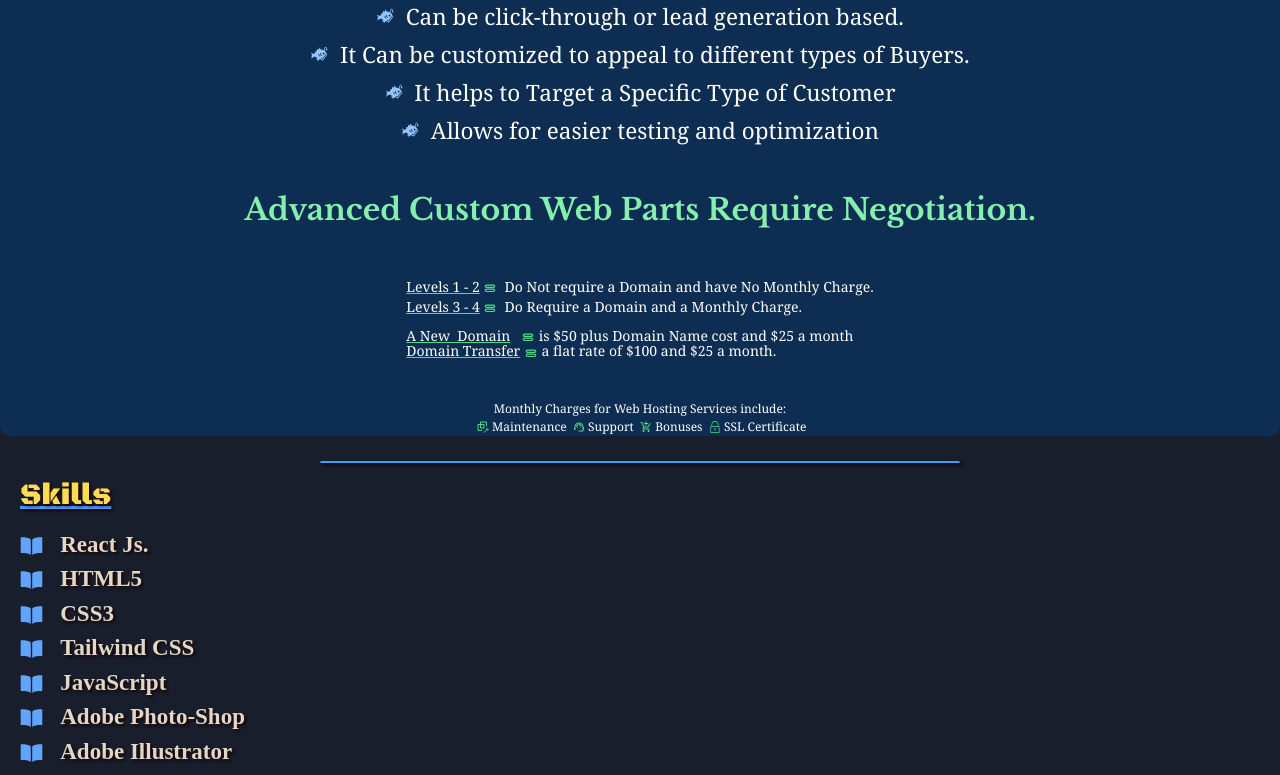
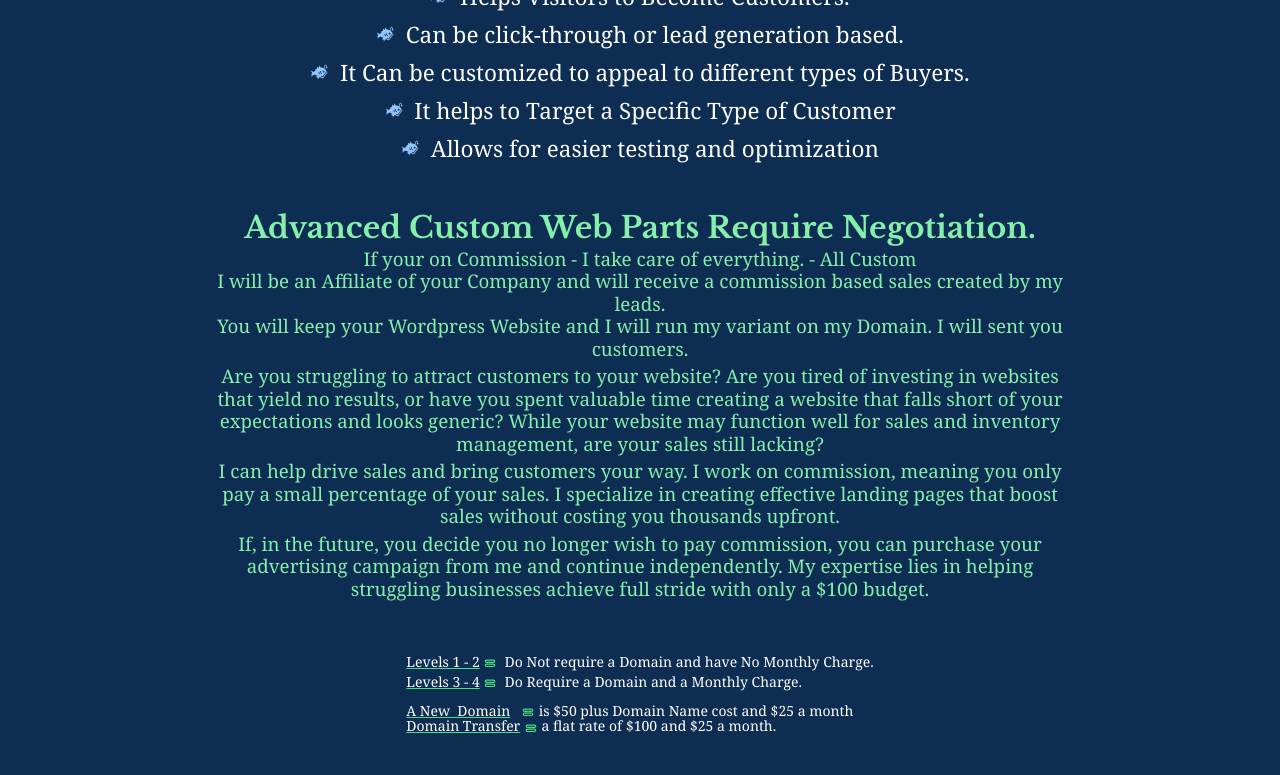
Before and after one commit to MyBaBB/100_Bucks_Intro, a React (Vite) app: page / in a window 1280 px wide. Shown: the part 1587-2362 px from the top of the page. Built offline with nearby package versions, Linux system fonts and the light colour scheme.

Commit message:
added commission rules to b-o-page

```diff
--- a/src/components/TopSection.jsx
+++ b/src/components/TopSection.jsx
@@ -112,6 +112,7 @@ const TopSection = () => {
                   &nbsp;$100&nbsp;
                   <RiDoubleQuotesR className="Quotes mb-6 inline-block text-blue-400" />
                 </span>
+                <p className="text-lg">Commission Available for $100 See Below</p>
               </p>
               {/*make tricky lg:hidden  */}
               <a href="#">
@@ -378,6 +379,26 @@ const TopSection = () => {
               <span className=" font-LibreBaskerville-Bold">
                 Advanced Custom Web Parts Require Negotiation.
               </span>
+              <p className="w-2/3 text-3xl m-auto mt-2">If your on Commission - I take care of everything.
+                - All Custom<br />
+                  I will be an Affiliate of your Company and will receive a commission
+                   based sales created by my leads.
+                   <br /> You will keep your Wordpress Website and I will run my
+                   variant on my Domain. I will sent you customers. </p>
+                 <p className="w-2/3 text-3xl m-auto mt-2">Are you struggling to attract customers to your website? Are you tired of investing
+                   in websites that yield no results, or have you spent valuable time creating a website that
+                   falls short of your expectations and looks generic?
+                   While your website may function well for sales and inventory management,
+                    are your sales still lacking?</p>
+                    <p className="w-2/3 text-3xl m-auto mt-2">
+                    I can help drive sales and bring customers your way. I work on commission,
+                    meaning you only pay a small percentage of your sales.
+                     I specialize in creating effective landing pages that boost sales without costing you
+                     thousands upfront.</p>
+                    <p className="w-2/3 text-3xl m-auto mt-2">
+                    If, in the future, you decide you no longer wish to pay commission, you can purchase your advertising campaign from me and continue independently.
+                     My expertise lies in helping struggling businesses achieve full stride with only a $100 budget.
+                     </p>
             </span>
           </div>
 
```
